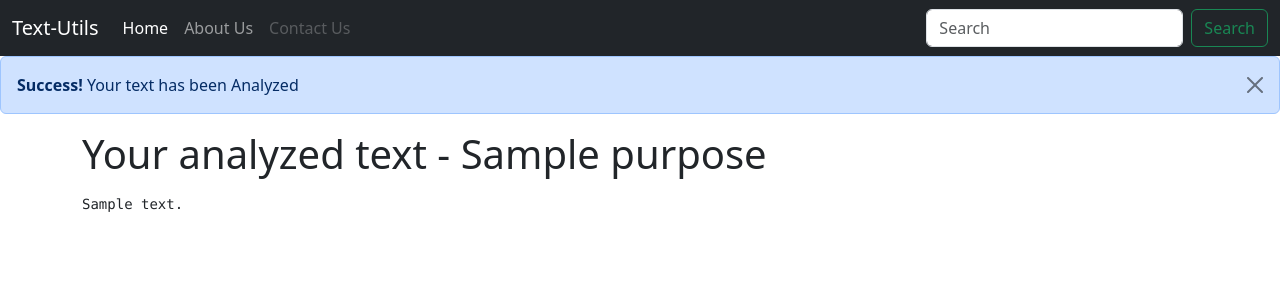
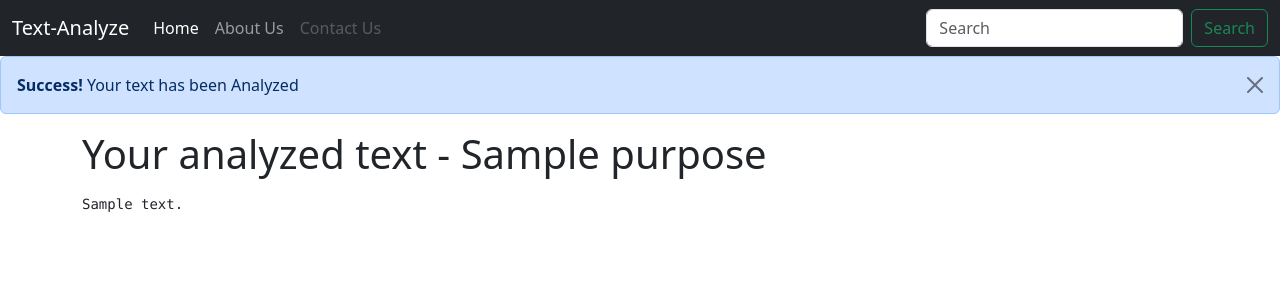
Before and after one commit to Ankana11/Text-Analyze, a Django app: template templates/analyze.html in a window 1280 px wide. Shown: the top 300 px of the page. Run offline with Django 4.2, Linux system fonts and the light colour scheme; the template is opened without the code that fills it: most values are stand-ins (such as "Sample title", 1, 10 or a date in 2020).

Commit message:
Update analyze.html

```diff
--- a/templates/analyze.html
+++ b/templates/analyze.html
@@ -4,7 +4,7 @@
 <head>
     <meta charset="UTF-8">
     <meta name="viewport" content="width=device-width, initial-scale=1.0">
-    <title>iEducate-online learning platform</title>
+    <title>Text-Analyze</title>
     <link href="https://cdn.jsdelivr.net/npm/bootstrap@5.3.1/dist/css/bootstrap.min.css" rel="stylesheet" integrity="sha384-4bw+/aepP/YC94hEpVNVgiZdgIC5+VKNBQNGCHeKRQN+PtmoHDEXuppvnDJzQIu9" crossorigin="anonymous">
 
 </head>
@@ -12,7 +12,7 @@
 <body>
     <nav class="navbar navbar-expand-lg  navbar-dark bg-dark">
         <div class="container-fluid">
-          <a class="navbar-brand" href="#">Text-Utils</a>
+          <a class="navbar-brand" href="#">Text-Analyze</a>
           <button class="navbar-toggler" type="button" data-bs-toggle="collapse" data-bs-target="#navbarSupportedContent" aria-controls="navbarSupportedContent" aria-expanded="false" aria-label="Toggle navigation">
             <span class="navbar-toggler-icon"></span>
           </button>
```
